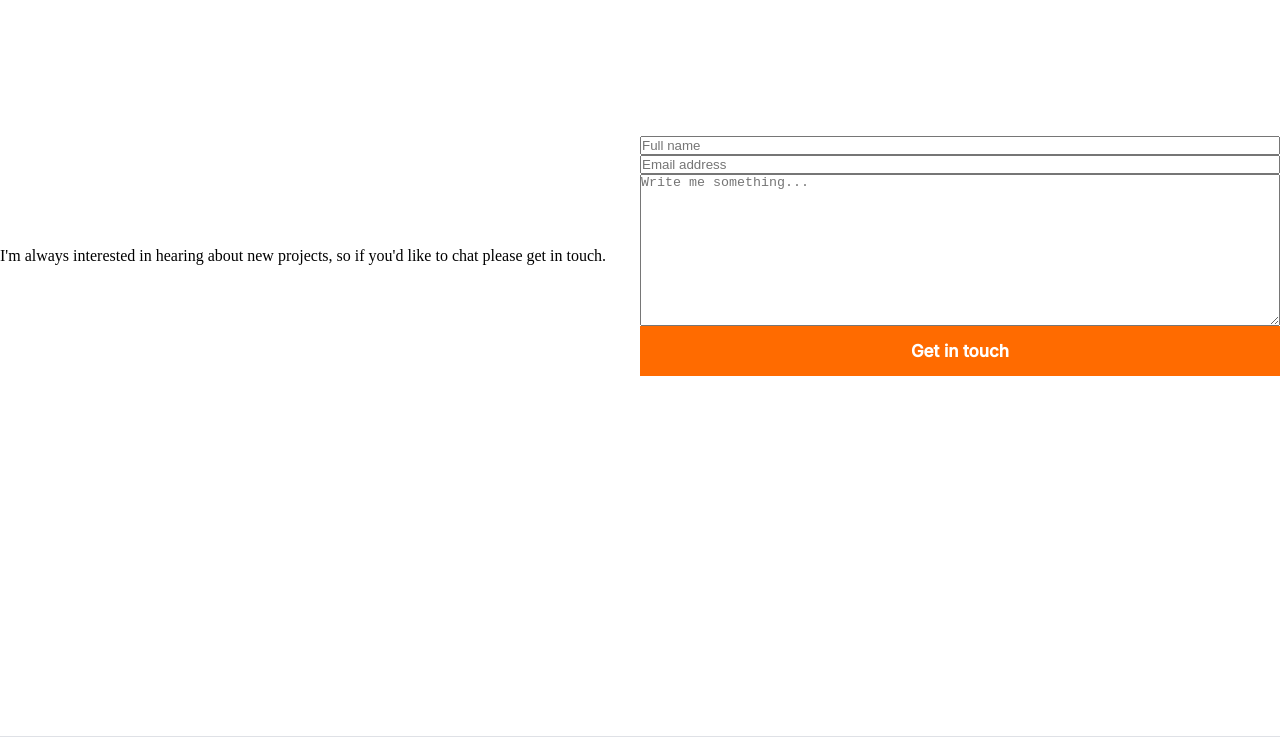
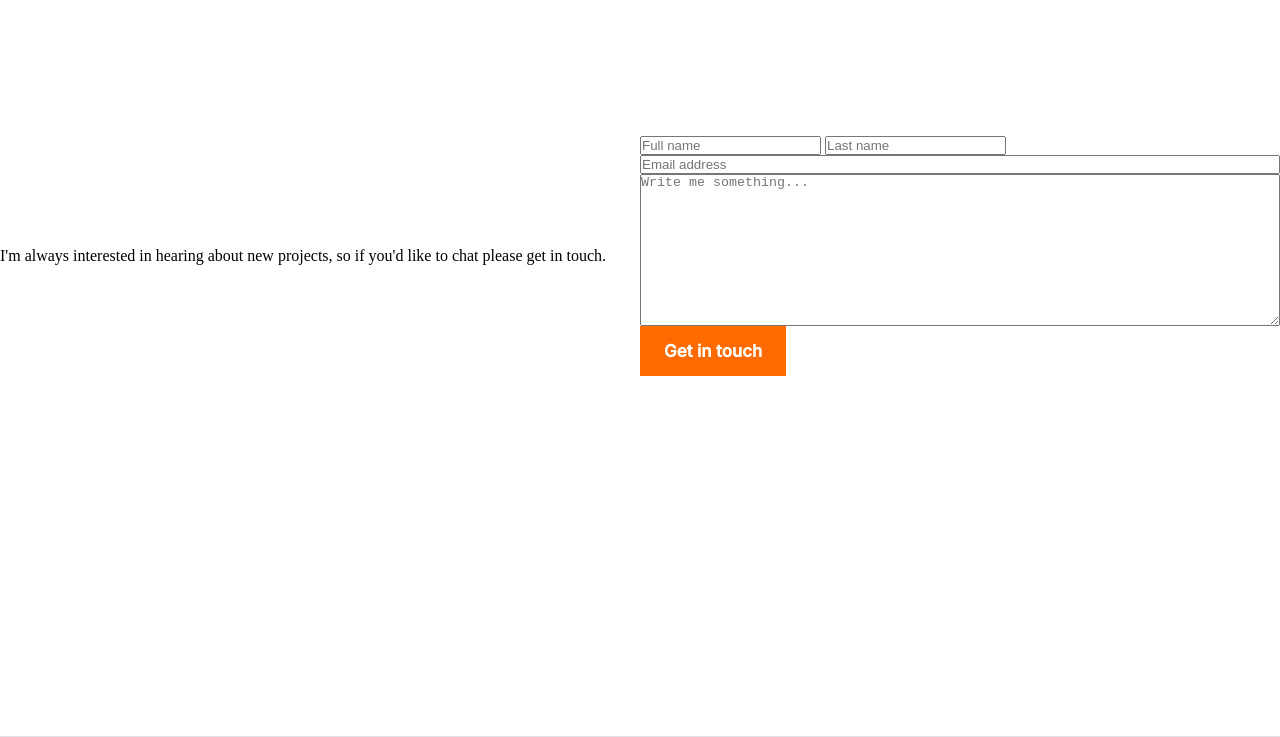
Before and after one commit to Yonashenok/My-portfolio, a website: page index.html in a window 1280 px wide. Shown: the part 4418-5155 px from the top of the page. Drawn offline with Linux system fonts and the light colour scheme.

Commit message:
update contact form for desktop

```diff
--- a/index.html
+++ b/index.html
@@ -316,7 +316,10 @@
       </div>
       <div>
         <form class="flex-col contact-form">
-          <input type="text" placeholder="Full name" />
+          <div class="toggle">
+            <input type="text" placeholder="Full name" />
+            <input class="hidden-m" type="text" placeholder="Last name" />
+          </div>
           <input type="Email" placeholder="Email address" />
           <textarea
             name=""
@@ -325,9 +328,11 @@
             cols="30"
             rows="10"
           ></textarea>
-          <button type="submit" class="project-btn resume-btn">
-            Get in touch
-          </button>
+          <div class="btn-form">
+            <button type="submit" class="project-btn resume-btn">
+              Get in touch
+            </button>
+          </div>
         </form>
       </div>
     </footer>
```
